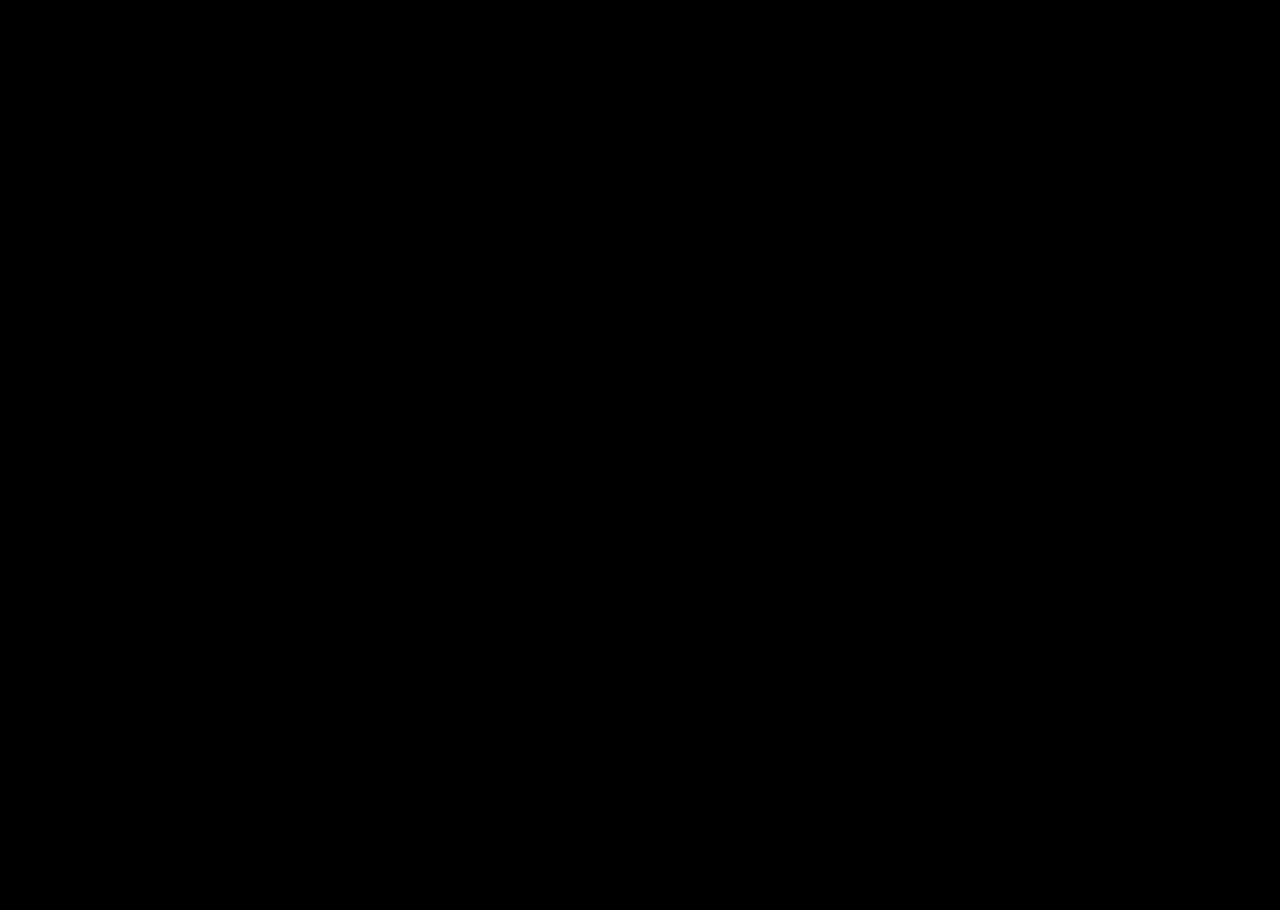
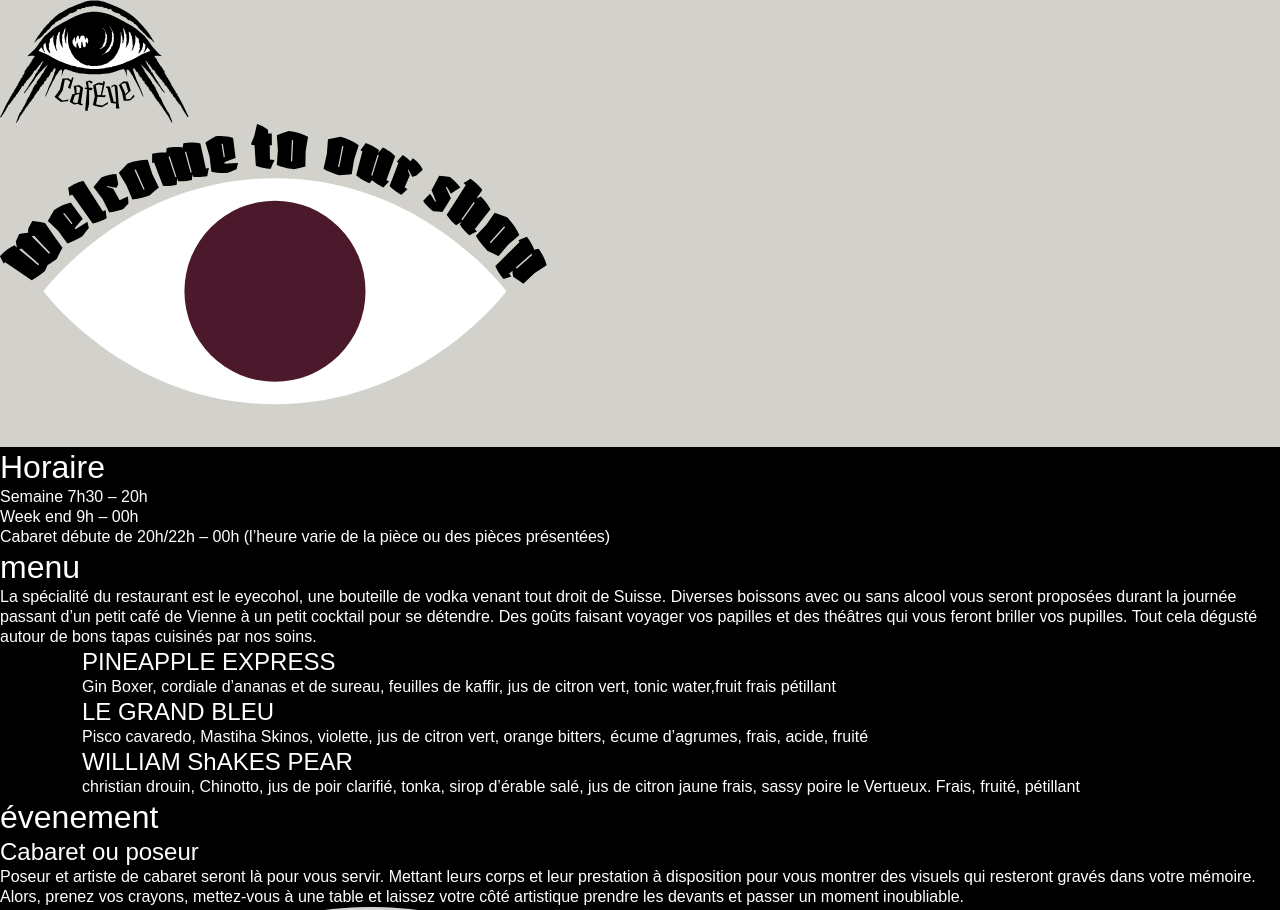
Before and after one commit to despairpanta/IMD22_Emmanuel_Mikhaleva_Projet_cafe, a website built with Parcel: page src/index.html in a window 1280 px wide. Shown: the top 910 px of the page. Before the commit the page ends 800 px from the top, so only its background shows below. Built offline with nearby package versions, Linux system fonts and the light colour scheme; a web font is replaced by a local one.

Commit message:
html incrustation

```diff
--- a/src/index.html
+++ b/src/index.html
@@ -5,10 +5,115 @@
     <title>eikon parcel starter</title>
     <meta name="viewport" content="width=device-width, initial-scale=1.0" />
     <link rel="stylesheet" href="scss/main.scss" />
+    <link rel="stylesheet" href="https://use.typekit.net/sgw3vry.css" />
   </head>
   <body>
-    <h1>Hello world</h1>
-
+    <header>
+      <h1>
+        <img src="img/Cafeye-logo.svg" alt="" />
+      </h1>
+      <nav>
+        <img src="img/header-nav-img.svg" alt="" />
+      </nav>
+    </header>
+    <div class="main">
+      <div class="1">
+        <h1>Horaire</h1>
+        <p>
+          Semaine 7h30 – 20h <br />Week end 9h – 00h <br />Cabaret débute de
+          20h/22h – 00h (l’heure varie de la pièce ou des pièces présentées)
+        </p>
+      </div>
+      <div class="2">
+        <h1>menu</h1>
+        <p>
+          La spécialité du restaurant est le eyecohol, une bouteille de vodka
+          venant tout droit de Suisse. Diverses boissons avec ou sans alcool
+          vous seront proposées durant la journée passant d’un petit café de
+          Vienne à un petit cocktail pour se détendre. Des goûts faisant voyager
+          vos papilles et des théâtres qui vous feront briller vos pupilles.
+          Tout cela dégusté autour de bons tapas cuisinés par nos soins.
+        </p>
+        <div class="container">
+          <div>
+            <h2>PINEAPPLE EXPRESS</h2>
+            <p>
+              Gin Boxer, cordiale d’ananas et de sureau, feuilles de kaffir, jus
+              de citron vert, tonic water,fruit frais pétillant
+            </p>
+          </div>
+          <div>
+            <h2>LE GRAND BLEU</h2>
+            <p>
+              Pisco cavaredo, Mastiha Skinos, violette, jus de citron vert,
+              orange bitters, écume d’agrumes, frais, acide, fruité
+            </p>
+          </div>
+          <div>
+            <h2>WILLIAM ShAKES PEAR</h2>
+            <p>
+              christian drouin, Chinotto, jus de poir clarifié, tonka, sirop
+              d’érable salé, jus de citron jaune frais, sassy poire le Vertueux.
+              Frais, fruité, pétillant
+            </p>
+          </div>
+        </div>
+      </div>
+      <div class="3">
+        <h1>évenement</h1>
+        <h2>Cabaret ou poseur</h2>
+        <p>
+          Poseur et artiste de cabaret seront là pour vous servir. Mettant leurs
+          corps et leur prestation à disposition pour vous montrer des visuels
+          qui resteront gravés dans votre mémoire. Alors, prenez vos crayons,
+          mettez-vous à une table et laissez votre côté artistique prendre les
+          devants et passer un moment inoubliable.
+        </p>
+        <div class="event-container">
+          <img src="img/Poseur-img.png" alt="" />
+          <h2>Anthonyo Valeska</h2>
+          <p>
+            Jeune poseur de 24ans se mettant en valeur afin de donner un
+            résultat à des esquisses et des travaux que VOUS allez réaliser.
+            <br />Présent le lundi, le mercredi et le jeudi de 14h – 17h
+          </p>
+        </div>
+        <div class="event-container">
+          <img src="img/cabaret-img.png" alt="" />
+          <h2>Le cabaret</h2>
+          <p>
+            La troupe « des enfants des souvenirs » débarque dans nos villes,
+            spectacle magique des prestations à couper le souffle et une
+            chorégraphie digne des grandes scènes, nous avons l’honneur de les
+            voir ce week-end devant nos rideaux avec un show qui restera gravé
+            dans nos souvenirs.
+          </p>
+        </div>
+      </div>
+      <div class="4">
+        <h1>Lieu</h1>
+        <p>Bd de Pérolles 65 <br />1700 Fribourg</p>
+        <div class="place-container">
+          <img src="img/outside-the-cafe-img.png" alt="" />
+          <img src="img/inside-the-cafe-img.png" alt="" />
+        </div>
+      </div>
+    </div>
+    <footer>
+      <img src="img/footer-img.svg" alt="" />
+      <div class="contact email">
+        <img src="img/mail.svg" alt="" />
+        <a href="mailto:cafeye@gmail.com">cafeye@gmail.com</a>
+      </div>
+      <div class="contact phone">
+        <img src="img/phone.svg" alt="" />
+        <a href="tel:0774101222"> 077 410 1222 </a>
+      </div>
+      <div class="contact instagram">
+        <img src="img/instagram.svg" alt="" />
+        <a href="">@caf_eye._</a>
+      </div>
+    </footer>
     <script src="js/main.js" type="module"></script>
   </body>
 </html>
--- a/src/scss/main.scss
+++ b/src/scss/main.scss
@@ -4,12 +4,10 @@
 
 :root {
 }
-
+@import "bootstrap/scss/bootstrap-grid";
 /* ====================================
 // reset rules
 // ==================================== */
-
-@import "bootstrap/scss/bootstrap-grid";
 
 * {
   box-sizing: border-box;
@@ -45,10 +43,28 @@ video {
 // base rules
 // ==================================== */
 
-header {
-  background: #d3d1cb;
+body {
+  background: black;
+  color: white;
+  font-family: omnes-pro, sans-serif;
+  font-weight: 500;
+  font-style: normal;
 }
 
-body {
-  background: black;
+header,
+footer {
+  background: #d3d1cb;
+  color: black;
 }
+
+h1 {
+  font-family: fakir-small-caps-new, sans-serif;
+  font-weight: 400;
+  font-style: normal;
+}
+
+h2 {
+  font-family: fakir-new, sans-serif;
+  font-weight: 400;
+  font-style: normal;
+}
```
Also changed, not shown: 1 other file.
